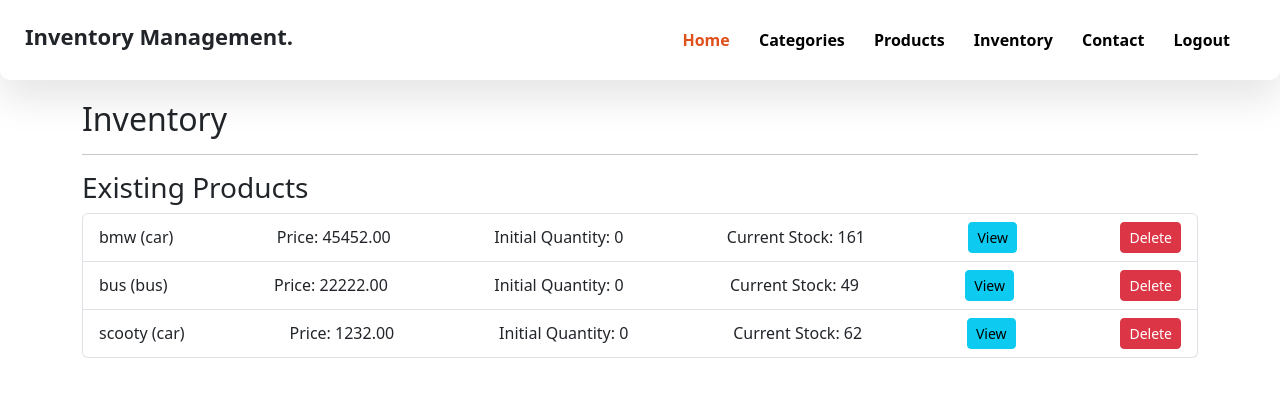
After one commit to AvniBagga376/Django-Project, a Django app: page /inventory/ in a window 1280 px wide. The commit adds this page. Shown: the top 397 px of the page. Run offline with Django 5.2, Linux system fonts and the light colour scheme; a user stored in the database is signed in; data comes from the database, SQL or seed files in the repository; both versions use the stored data as it was after the commit; some libraries are stand-ins or nearby versions.

Commit message:
Inventory

```diff
--- a/hello/settings.py
+++ b/hello/settings.py
@@ -107,7 +107,7 @@ AUTH_PASSWORD_VALIDATORS = [
 
 LANGUAGE_CODE = 'en-us'
 
-TIME_ZONE = 'UTC'
+TIME_ZONE = 'Asia/Kolkata'
 
 USE_I18N = True
 
--- a/home/forms.py
+++ b/home/forms.py
@@ -1,5 +1,5 @@
 from django import forms
-from .models import Category, Product
+from .models import Category, Product, StockHistory
 
 class CategoryForm(forms.ModelForm):
     class Meta:
@@ -13,3 +13,11 @@ class ProductForm(forms.ModelForm):
     class Meta:
         model = Product
         fields = ['name', 'category', 'product_id', 'price']
+
+from django import forms
+from .models import StockHistory
+
+class StockHistoryForm(forms.ModelForm):
+    class Meta:
+        model = StockHistory
+        fields = ['stock_in']  # Only include stock_in for adding quantities
--- a/home/models.py
+++ b/home/models.py
@@ -23,6 +23,16 @@ class Product(models.Model):
     category = models.ForeignKey(Category, on_delete=models.CASCADE)
     product_id = models.CharField(max_length=50, unique=True, default='xxx')
     price = models.DecimalField(max_digits=10, decimal_places=2)
+    quantity = models.IntegerField(default=0)
 
     def __str__(self):
         return self.name
+
+class StockHistory(models.Model):
+    product = models.ForeignKey(Product, on_delete=models.CASCADE)
+    date = models.DateTimeField(auto_now_add=True)
+    stock_in = models.IntegerField(default=0)
+    stock_out = models.IntegerField(default=0)
+
+    def __str__(self):
+        return f"{self.product.name} - {self.date}"
--- a/home/urls.py
+++ b/home/urls.py
@@ -10,5 +10,8 @@ urlpatterns = [
     path("categories/", views.categories, name='categories'),
     path("categories/delete/<int:category_id>/", views.delete_category, name='delete_category'),
     path("products/", views.products, name='products'),
-    path("delete_product/<int:product_id>/", views.delete_product, name='delete_product')
+    path("delete_product/<int:product_id>/", views.delete_product, name='delete_product'),
+    path("inventory/", views.inventory, name='inventory'),
+    path("inventory/<int:product_id>/", views.product_view, name='product_view'),
+    path("inventory/<int:history_id>/edit/", views.stock_history_edit, name='stock_history_edit'),
 ]
--- a/home/views.py
+++ b/home/views.py
@@ -1,10 +1,14 @@
 from django.shortcuts import render, redirect, get_object_or_404
-from home.models import Contact, Category, Product
+from home.models import Contact, Category, Product, StockHistory
 from django.contrib.auth.models import User
 from django.contrib.auth import authenticate, login, logout
 from django.contrib import messages
+from django.db.models import Sum
 from django.contrib.auth.decorators import login_required
-from .forms import CategoryForm, ProductForm
+from .forms import CategoryForm, ProductForm, StockHistoryForm
+from django.utils import timezone
+import pytz
+
 
 
 # Create your views here.
@@ -77,3 +81,79 @@ def delete_product(request, product_id):
     product = Product.objects.get(id=product_id)
     product.delete()
     return redirect('products')
+
+@login_required
+def inventory(request):
+    if request.method == 'POST':
+        form = StockHistoryForm(request.POST)
+        if form.is_valid():
+            form.save()
+            return redirect('inventory')
+    else:
+        form = StockHistoryForm()
+
+    products = Product.objects.all()
+
+    # Calculate current stock for each product
+    for product in products:
+        stock_in = StockHistory.objects.filter(product=product).aggregate(total_in=Sum('stock_in'))['total_in'] or 0
+        stock_out = StockHistory.objects.filter(product=product).aggregate(total_out=Sum('stock_out'))['total_out'] or 0
+        product.current_stock = product.quantity + stock_in - stock_out
+
+    return render(request, 'inventory.html', {'form': form, 'products': products})
+
+
+def product_view(request, product_id):
+    product = get_object_or_404(Product, id=product_id)
+    stock_history = StockHistory.objects.filter(product=product).order_by('-date')
+
+    if request.method == 'POST':
+        form = StockHistoryForm(request.POST)
+        if form.is_valid():
+            stock_entry = form.save(commit=False)
+            stock_entry.product = product
+            stock_entry.date = timezone.now().astimezone(pytz.timezone('Asia/Kolkata'))
+            stock_entry.save()
+            return redirect('product_view', product_id=product.id)
+    else:
+        form = StockHistoryForm()
+
+    # Calculate current stock
+    stock_in_total = stock_history.aggregate(total_in=Sum('stock_in'))['total_in'] or 0
+    stock_out_total = stock_history.aggregate(total_out=Sum('stock_out'))['total_out'] or 0
+    current_stock = product.quantity + stock_in_total - stock_out_total
+
+    # Prepare history data
+    stock_entries = []
+    temp_stock = product.quantity
+    for entry in reversed(stock_history):
+        stock_in = entry.stock_in or 0
+        stock_out = entry.stock_out or 0
+        temp_stock = temp_stock + stock_in - stock_out
+        stock_entries.append({
+            'date': entry.date.astimezone(pytz.timezone('Asia/Kolkata')).strftime('%Y-%m-%d %H:%M:%S'),
+            'quantity': temp_stock
+        })
+
+    # Reverse the order of stock entries to show the most recent first
+    stock_entries.reverse()
+
+    return render(request, 'product_view.html', {
+        'product': product,
+        'stock_entries': stock_entries,
+        'current_stock': current_stock,
+        'form': form,
+    })
+
+def stock_history_edit(request, history_id):
+    stock_history = get_object_or_404(StockHistory, id=history_id)
+    if request.method == 'POST':
+        form = StockHistoryForm(request.POST, instance=stock_history)
+        if form.is_valid():
+            stock_entry = form.save(commit=False)
+            stock_entry.date = stock_history.date.astimezone(pytz.timezone('Asia/Kolkata'))  # Ensure the date is saved in IST
+            stock_entry.save()
+            return redirect('product_view', product_id=stock_history.product.id)
+    else:
+        form = StockHistoryForm(instance=stock_history)
+    return render(request, 'stock_history_edit.html', {'form': form})
--- a/static/css/styles.css
+++ b/static/css/styles.css
@@ -31,7 +31,7 @@
     height: 500px;
 }
 
-/* home */
+
 /* home */
 .landing {
     display: flex;
--- a/templates/base.html
+++ b/templates/base.html
@@ -19,7 +19,7 @@
               <a href="/" class="mainlink">Home</a>
               <a href="{% url 'categories' %}">Categories</a>
               <a href="{% url 'products' %}">Products</a>
-              <a href="#">Inventory</a>
+              <a href="{% url 'inventory' %}">Inventory</a>
               <a href="{% url 'contact' %}">Contact</a>
               <a href="{% url 'logout' %}">Logout</a>
           </div>
--- /dev/null
+++ b/templates/inventory.html
@@ -0,0 +1,29 @@
+{% extends "base.html" %}
+{% block title %}Inventory{% endblock title %}
+{% block body %}
+<div class="container mt-9" style="margin-top: 100px;">
+    <h2>Inventory</h2>
+    {% comment %} <form method="post">
+        {% csrf_token %}
+        {{ form.as_p }}
+        <button type="submit" class="btn btn-primary">Add/Update Stock</button>
+    </form> {% endcomment %}
+    <hr>
+    <h3>Existing Products</h3>
+    <ul class="list-group">
+        {% for product in products %}
+            <li class="list-group-item d-flex justify-content-between align-items-center">
+                {{ product.name }} ({{ product.category.name }})
+                <span>Price: {{ product.price }}</span>
+                <span>Initial Quantity: {{ product.quantity }}</span>
+                <span>Current Stock: {{ product.current_stock }}</span>
+                <a href="{% url 'product_view' product.id %}" class="btn btn-info btn-sm">View</a>
+                <form method="post" action="{% url 'delete_product' product.id %}" style="display:inline;">
+                    {% csrf_token %}
+                    <button type="submit" class="btn btn-danger btn-sm">Delete</button>
+                </form>
+            </li>
+        {% endfor %}
+    </ul>
+</div>
+{% endblock body %}
```
Also changed, not shown: templates/index.html (+4 -4 lines), templates/product_view.html (added, +39 -0 lines), templates/stock_history_edit.html (added, +12 -0 lines), db.sqlite3, home/migrations/0008_remove_product_product_id_product_quantity.py (added), home/migrations/0009_alter_product_quantity.py (added), home/migrations/0010_alter_product_quantity.py (added), home/migrations/0011_remove_product_quantity_product_product_id.py (added), home/migrations/0012_product_quantity_stockhistory.py (added), home/migrations/0013_alter_stockhistory_date.py (added), home/migrations/0014_alter_stockhistory_date.py (added), 1 other file.
